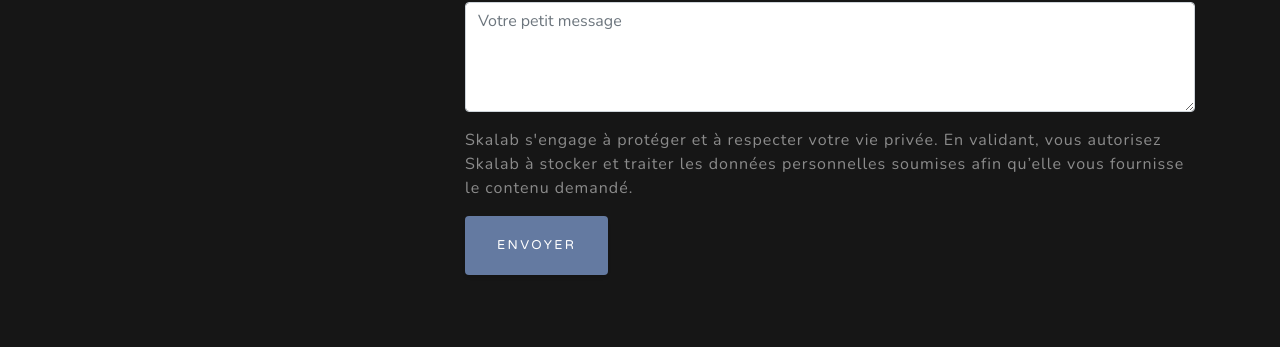
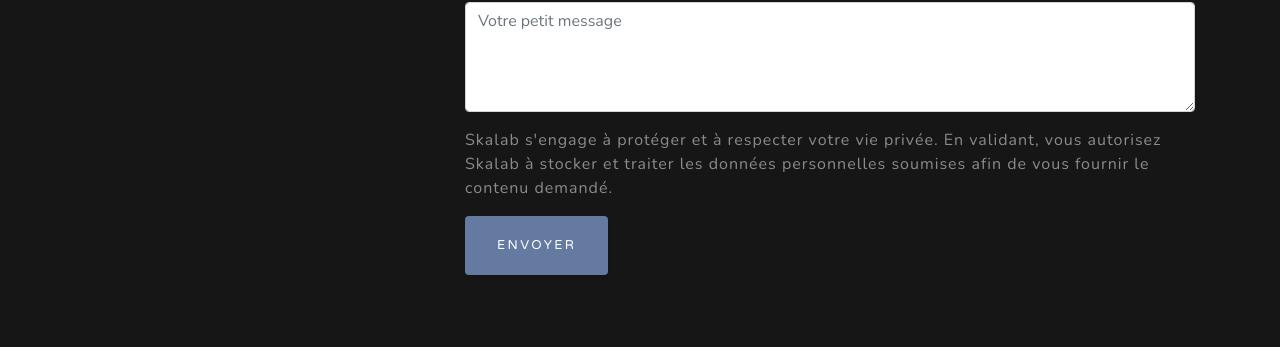
Before and after one commit to skalab/website, a Jekyll site: the page built from contact.md, in a window 1280 px wide and 1190 px high. Shown: the part 330-677 px from the top of the window. Built offline with Jekyll 4.4.1, drawn with Linux system fonts in a browser that asks for light colours; nearby versions of some CDN libraries.

Commit message:
Update contact page

```diff
--- a/contact.md
+++ b/contact.md
@@ -47,7 +47,7 @@ layout: default
             <textarea class="form-control flex-fill mr-0 mr-sm-2 mb-3 mb-sm-0" id="inputMessage" rows="4" placeholder="Votre petit message"></textarea>
           </div>
           <div class="form-group text-white-50">
-          <p>Skalab s'engage à protéger et à respecter votre vie privée. En validant, vous autorisez Skalab à stocker et traiter les données personnelles soumises afin qu’elle vous fournisse le contenu demandé.</p>
+          <p>Skalab s'engage à protéger et à respecter votre vie privée. En validant, vous autorisez Skalab à stocker et traiter les données personnelles soumises afin de vous fournir le contenu demandé.</p>
           <button type="submit" class="btn btn-primary mx-auto">Envoyer</button>
           </div>
         </form>
```
